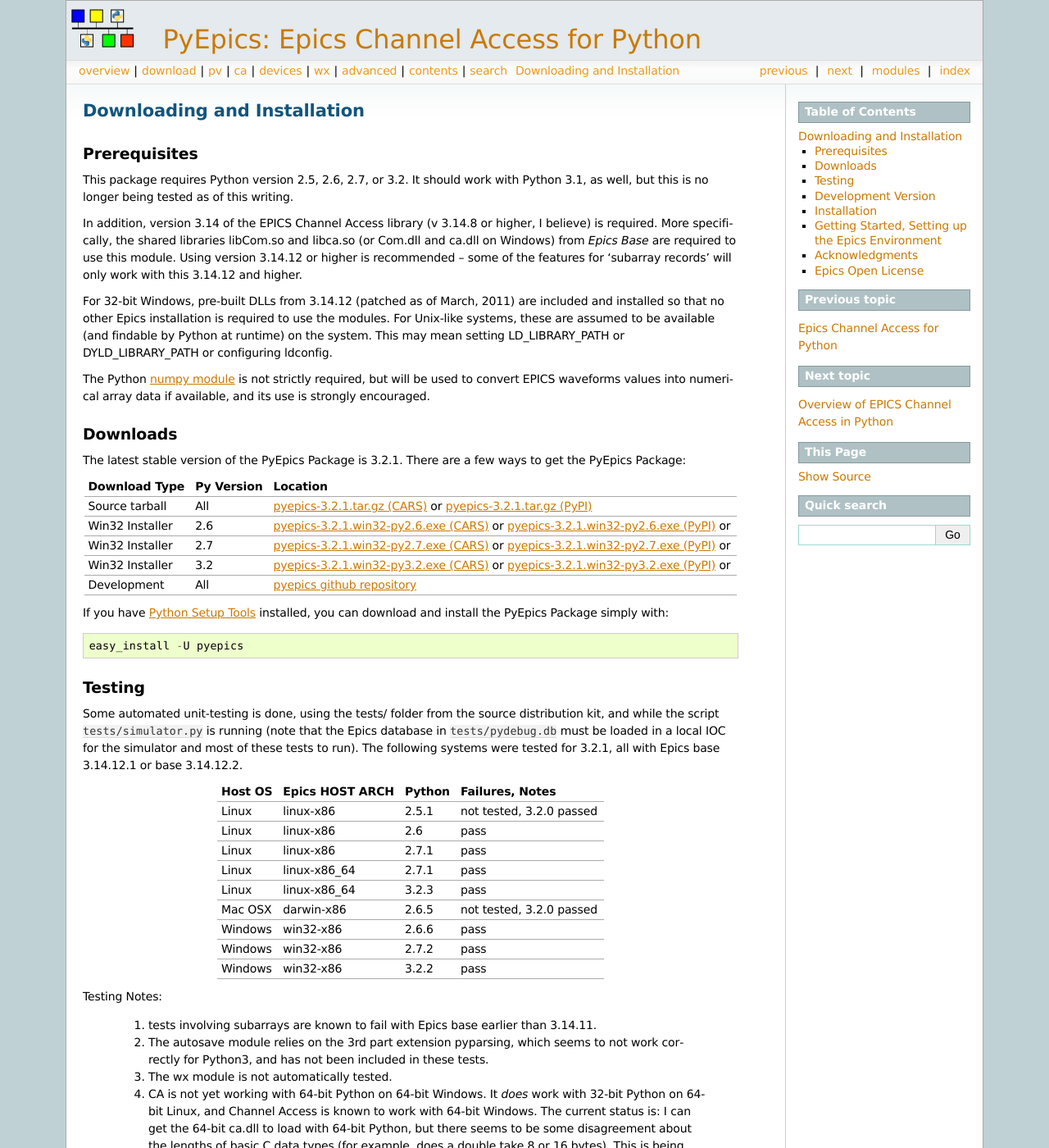
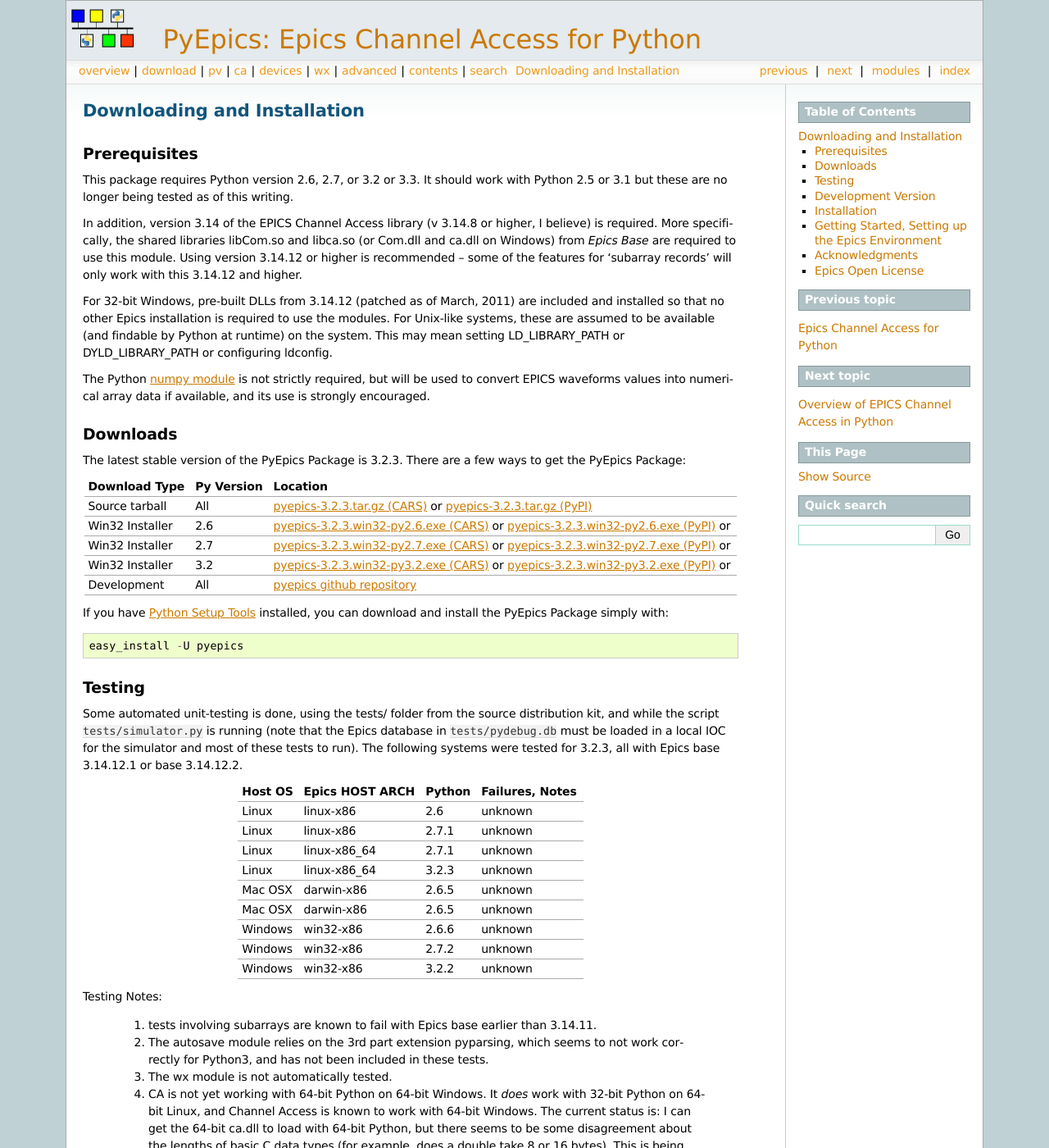
Before and after one commit to pyepics/pyepics, a Sphinx documentation site: the page built from doc/installation.rst, in a window 1280 px wide and 1400 px high. Shown: the whole window at 82% size. Built offline with Sphinx 7.4.7, drawn with Linux system fonts in a browser that asks for light colours; formulas are drawn with MathJax 3; pages that are not in the unit, such as notebooks, are missing from menus; the version number is read from the project's files by our own code.

```diff
--- a/doc/installation.rst
+++ b/doc/installation.rst
@@ -5,8 +5,8 @@ Downloading and Installation
 Prerequisites
 ~~~~~~~~~~~~~~~
 
-This package requires Python version 2.5, 2.6, 2.7, or 3.2.  It should work
-with Python 3.1, as well, but this is no longer being tested as of this
+This package requires Python version 2.6, 2.7, or 3.2 or 3.3.  It should
+work with Python 2.5 or 3.1 but these are no longer being tested as of this
 writing.
 
 In addition, version 3.14 of the EPICS Channel Access library (v 3.14.8 or
@@ -29,17 +29,17 @@ array data if available, and its use is strongly encouraged.
 Downloads
 ~~~~~~~~~~~~~
 
-The latest stable version of the PyEpics Package is 3.2.1.  There are
+The latest stable version of the PyEpics Package is 3.2.3.  There are
 a few ways to get the PyEpics Package:
 
-.. _pyepics-3.2.1.tar.gz (CARS):   http://cars9.uchicago.edu/software/python/pyepics3/src/pyepics-3.2.1.tar.gz
-.. _pyepics-3.2.1.tar.gz (PyPI):   http://pypi.python.org/packages/source/p/pyepics/pyepics-3.2.1.tar.gz
-.. _pyepics-3.2.1.win32-py2.6.exe (CARS): http://cars9.uchicago.edu/software/python/pyepics3/src/pyepics-3.2.1.win32-py2.6.exe
-.. _pyepics-3.2.1.win32-py2.7.exe (CARS): http://cars9.uchicago.edu/software/python/pyepics3/src/pyepics-3.2.1.win32-py2.7.exe
-.. _pyepics-3.2.1.win32-py3.2.exe (CARS): http://cars9.uchicago.edu/software/python/pyepics3/src/pyepics-3.2.1.win32-py3.2.exe
-.. _pyepics-3.2.1.win32-py2.6.exe (PyPI): http://pypi.python.org/packages/2.6/p/pyepics/pyepics-3.2.1.win32-py2.6.exe
-.. _pyepics-3.2.1.win32-py2.7.exe (PyPI): http://pypi.python.org/packages/2.7/p/pyepics/pyepics-3.2.1.win32-py2.7.exe
-.. _pyepics-3.2.1.win32-py3.2.exe (PyPI): http://pypi.python.org/packages/3.2/p/pyepics/pyepics-3.2.1.win32-py3.2.exe
+.. _pyepics-3.2.3.tar.gz (CARS):   http://cars9.uchicago.edu/software/python/pyepics3/src/pyepics-3.2.3.tar.gz
+.. _pyepics-3.2.3.tar.gz (PyPI):   http://pypi.python.org/packages/source/p/pyepics/pyepics-3.2.3.tar.gz
+.. _pyepics-3.2.3.win32-py2.6.exe (CARS): http://cars9.uchicago.edu/software/python/pyepics3/src/pyepics-3.2.3.win32-py2.6.exe
+.. _pyepics-3.2.3.win32-py2.7.exe (CARS): http://cars9.uchicago.edu/software/python/pyepics3/src/pyepics-3.2.3.win32-py2.7.exe
+.. _pyepics-3.2.3.win32-py3.2.exe (CARS): http://cars9.uchicago.edu/software/python/pyepics3/src/pyepics-3.2.3.win32-py3.2.exe
+.. _pyepics-3.2.3.win32-py2.6.exe (PyPI): http://pypi.python.org/packages/2.6/p/pyepics/pyepics-3.2.3.win32-py2.6.exe
+.. _pyepics-3.2.3.win32-py2.7.exe (PyPI): http://pypi.python.org/packages/2.7/p/pyepics/pyepics-3.2.3.win32-py2.7.exe
+.. _pyepics-3.2.3.win32-py3.2.exe (PyPI): http://pypi.python.org/packages/3.2/p/pyepics/pyepics-3.2.3.win32-py3.2.exe
 .. _pyepics github repository:    http://github.com/pyepics/pyepics
 .. _PyEpics Source Tree:          http://cars9.uchicago.edu/software/python/pyepics3/src
 .. _PyPi Epics Entry:             http://pypi.python.org/pypi/pyepics/
@@ -48,17 +48,17 @@ a few ways to get the PyEpics Package:
 +-----------------+------------+----------------------------------------------+
 |  Download Type  | Py Version |   Location                                   |
 +=================+============+==============================================+
-| Source tarball  | All        |  `pyepics-3.2.1.tar.gz (CARS)`_  or          |
-|                 |            |  `pyepics-3.2.1.tar.gz (PyPI)`_              |
+| Source tarball  | All        |  `pyepics-3.2.3.tar.gz (CARS)`_  or          |
+|                 |            |  `pyepics-3.2.3.tar.gz (PyPI)`_              |
 +-----------------+------------+----------------------------------------------+
-| Win32 Installer | 2.6        |  `pyepics-3.2.1.win32-py2.6.exe (CARS)`_  or |
-|                 |            |  `pyepics-3.2.1.win32-py2.6.exe (PyPI)`_  or |
+| Win32 Installer | 2.6        |  `pyepics-3.2.3.win32-py2.6.exe (CARS)`_  or |
+|                 |            |  `pyepics-3.2.3.win32-py2.6.exe (PyPI)`_  or |
 +-----------------+------------+----------------------------------------------+
-| Win32 Installer | 2.7        |  `pyepics-3.2.1.win32-py2.7.exe (CARS)`_  or |
-|                 |            |  `pyepics-3.2.1.win32-py2.7.exe (PyPI)`_  or |
+| Win32 Installer | 2.7        |  `pyepics-3.2.3.win32-py2.7.exe (CARS)`_  or |
+|                 |            |  `pyepics-3.2.3.win32-py2.7.exe (PyPI)`_  or |
 +-----------------+------------+----------------------------------------------+
-| Win32 Installer | 3.2        |  `pyepics-3.2.1.win32-py3.2.exe (CARS)`_  or |
-|                 |            |  `pyepics-3.2.1.win32-py3.2.exe (PyPI)`_  or |
+| Win32 Installer | 3.2        |  `pyepics-3.2.3.win32-py3.2.exe (CARS)`_  or |
+|                 |            |  `pyepics-3.2.3.win32-py3.2.exe (PyPI)`_  or |
 +-----------------+------------+----------------------------------------------+
 |  Development    | All        |  `pyepics github repository`_                |
 +-----------------+------------+----------------------------------------------+
@@ -68,7 +68,6 @@ the PyEpics Package simply with::
 
    easy_install -U pyepics
 
-
 Testing
 ~~~~~~~~~~~~~
 
@@ -76,31 +75,30 @@ Some automated unit-testing is done, using the tests/ folder from the
 source distribution kit, and while the script ``tests/simulator.py`` is running
 (note that the Epics database in ``tests/pydebug.db`` must be loaded in a local
 IOC for the simulator and most of these tests to run).  The following
-systems were tested for 3.2.1, all with Epics base 3.14.12.1 or base
+systems were tested for 3.2.3, all with Epics base 3.14.12.1 or base
 3.14.12.2.
 
 +-----------+-----------------+------------+---------------------------+
 | Host OS   | Epics HOST ARCH |  Python    |  Failures, Notes          |
 +===========+=================+============+===========================+
-| Linux     |  linux-x86      |  2.5.1     | not tested, 3.2.0 passed  |
+| Linux     |  linux-x86      |  2.6       | unknown                   |
 +-----------+-----------------+------------+---------------------------+
-| Linux     |  linux-x86      |  2.6       | pass                      |
+| Linux     |  linux-x86      |  2.7.1     | unknown                   |
 +-----------+-----------------+------------+---------------------------+
-| Linux     |  linux-x86      |  2.7.1     | pass                      |
+| Linux     |  linux-x86_64   |  2.7.1     | unknown                   |
 +-----------+-----------------+------------+---------------------------+
-| Linux     |  linux-x86_64   |  2.7.1     | pass                      |
+| Linux     |  linux-x86_64   |  3.2.3     | unknown                   |
 +-----------+-----------------+------------+---------------------------+
-| Linux     |  linux-x86_64   |  3.2.3     | pass                      |
+| Mac OSX   |  darwin-x86     |  2.6.5     | unknown                   |
 +-----------+-----------------+------------+---------------------------+
-| Mac OSX   |  darwin-x86     |  2.6.5     | not tested, 3.2.0 passed  |
+| Mac OSX   |  darwin-x86     |  2.6.5     | unknown                   |
 +-----------+-----------------+------------+---------------------------+
-| Windows   |  win32-x86      |  2.6.6     | pass                      |
+| Windows   |  win32-x86      |  2.6.6     | unknown                   |
 +-----------+-----------------+------------+---------------------------+
-| Windows   |  win32-x86      |  2.7.2     | pass                      |
+| Windows   |  win32-x86      |  2.7.2     | unknown                   |
 +-----------+-----------------+------------+---------------------------+
-| Windows   |  win32-x86      |  3.2.2     | pass                      |
+| Windows   |  win32-x86      |  3.2.2     | unknown                   |
 +-----------+-----------------+------------+---------------------------+
-
 
 
 Testing Notes:
--- a/lib/__init__.py
+++ b/lib/__init__.py
@@ -1,8 +1,8 @@
 """
    epics channel access python module
 
-   version    :  3.2.3rc
-   last update:  20-Aug-2013
+   version    :  3.2.3
+   last update:  24-Mar-2014
 
    Principle Authors:
       Matthew Newville <newville@cars.uchicago.edu>, CARS, University of Chicago
@@ -17,7 +17,7 @@
    Python Interface to the Epics Channel Access protocol of the Epics control system.
 
 """
-__version__ = '3.2.3rc'
+__version__ = '3.2.3'
 
 import time
 import sys
```
